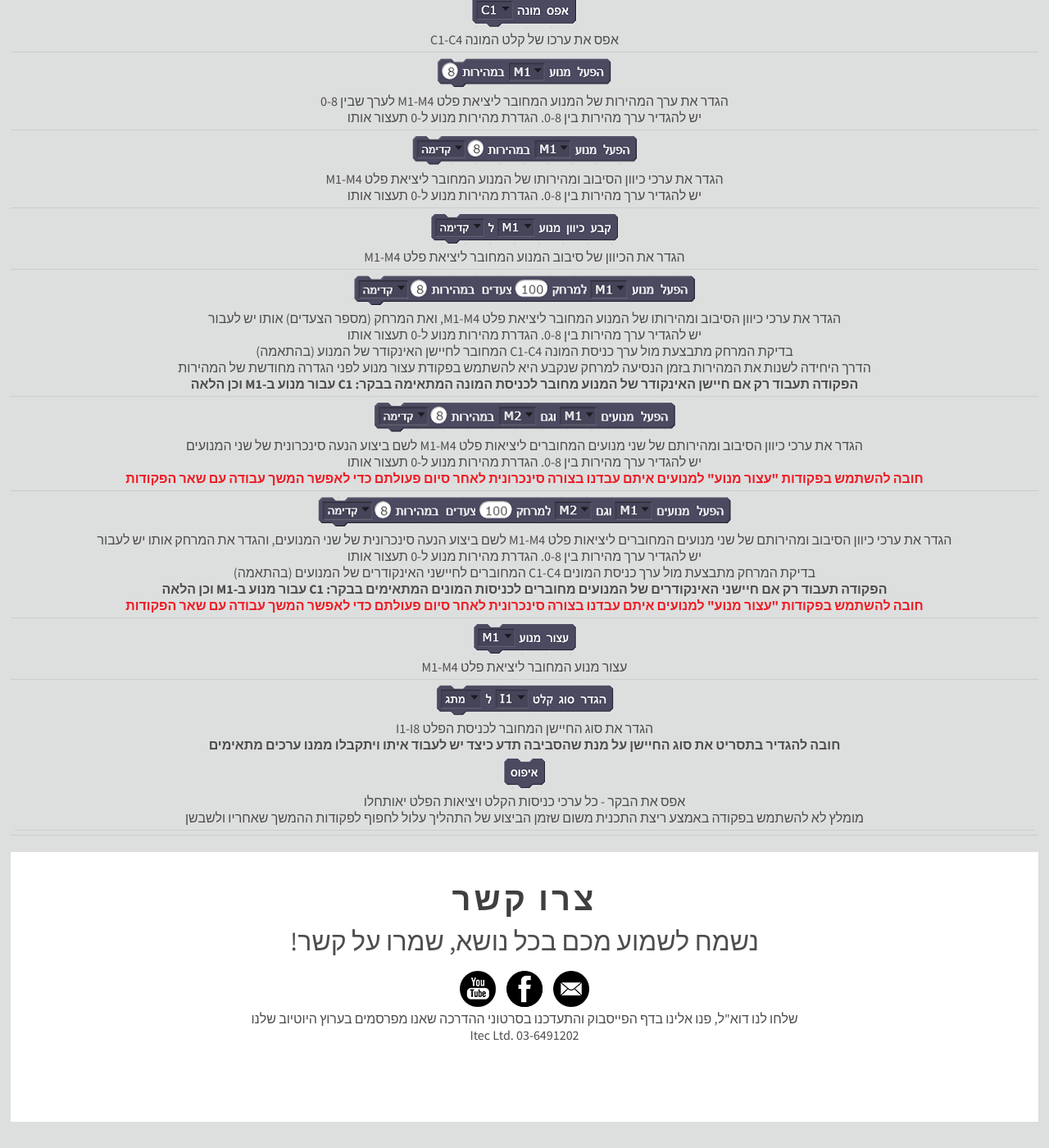
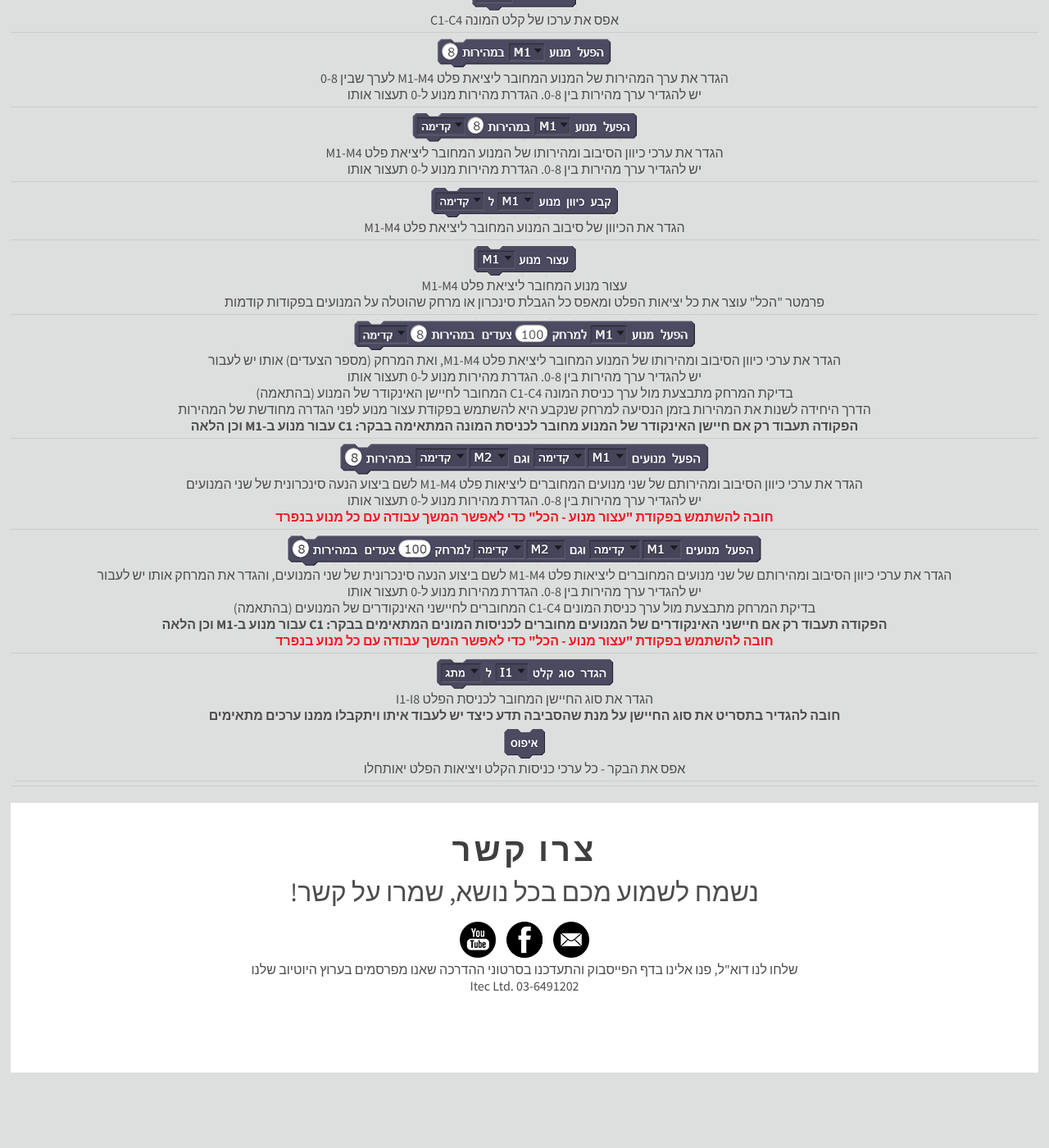
Before and after one commit to adihadas/ftscratch, a Jekyll site: the page index.html, which Jekyll copies as it is, in a window 1280 px wide and 1400 px high, scrolled down 1852 px. Shown: the whole window at 82% size. Built offline with Jekyll 4.4.1, drawn with Linux system fonts in a browser that asks for light colours; after the commit the page ends 3192 px from its top, so only the background shows below that.

Commit message:
update desc

```diff
--- a/index.html
+++ b/index.html
@@ -1,4 +1,4 @@
-<!DOCTYPE html PUBLIC "-//W3C//DTD XHTML 1.0 Strict//EN" "http://www.w3.org/TR/xhtml1/DTD/xhtml1-strict.dtd">
+?<!DOCTYPE html PUBLIC "-//W3C//DTD XHTML 1.0 Strict//EN" "http://www.w3.org/TR/xhtml1/DTD/xhtml1-strict.dtd">
 <html xmlns="http://www.w3.org/1999/xhtml">
 <head>
 <meta http-equiv="Content-Type" content="text/html; charset=utf-8" />
@@ -67,7 +67,7 @@
 				</div>
 		</div>
 		<div class="column2">
-			<a href="bin/FTScratchTXT.exe" class="image image-centered img"><img src="images/ftscratch.png"  alt="" /></a>
+			<a href="bin/FTScratchTXT.exe" class="image image-centered img"><img src="images/ftscratch122.png"  alt="" /></a>
 				<div class="title">
 				<h2>3) הפעילו את <span style="color: rgb(0, 113, 188);" "font-family: Verdana; text-align: center;"><a href="bin/FTScratchTXT.exe"><span style="color: rgb(237, 28, 36);">FT</span>ScratchTXT</span></a></h2>
 				<span class="byline"><b><a href="bin/FTScratchTXT.exe">הורידו למחשב</a> את תוכנת FTSCRATCHTXT המקשרת בין ההרחבה אל הרובוט והפעילו אותה</b></span>
@@ -169,6 +169,11 @@
 			 <div class="text">הגדר את הכיוון של סיבוב המנוע המחובר ליציאת פלט M1-M4<br></div>
 		</div>
 		<div class="blockDesc">
+			 <div class="image"><img src="images/doStopMotor.png"></div>
+			 <div class="text"> עצור מנוע המחובר ליציאת פלט M1-M4<br>
+			 פרמטר "הכל" עוצר את כל יציאות הפלט ומאפס כל הגבלת סינכרון או מרחק שהוטלה על המנועים בפקודות קודמות<br></div>
+		</div>
+		<div class="blockDesc">
 			 <div class="image"><img src="images/doSetMotorSpeedDirDist.png"></div>
 			 <div class="text">הגדר את ערכי כיוון הסיבוב ומהירותו של המנוע המחובר ליציאת פלט M1-M4, ואת המרחק (מספר הצעדים) אותו יש לעבור<br>
 			 יש להגדיר ערך מהירות בין 0-8. הגדרת מהירות מנוע ל-0 תעצור אותו<br>
@@ -180,7 +185,7 @@
 			 <div class="image"><img src="images/doSetMotorSpeedDirSync.png"></div>
 			 <div class="text">הגדר את ערכי כיוון הסיבוב ומהירותם של שני מנועים המחוברים ליציאות פלט M1-M4 לשם ביצוע הנעה סינכרונית של שני המנועים<br>
 			 יש להגדיר ערך מהירות בין 0-8. הגדרת מהירות מנוע ל-0 תעצור אותו<br>
-			 <b style="color: rgb(237, 28, 36);">חובה להשתמש בפקודות "עצור מנוע" למנועים איתם עבדנו בצורה סינכרונית לאחר סיום פעולתם כדי לאפשר המשך עבודה עם שאר הפקודות</b><br></div>
+			 <b style="color: rgb(237, 28, 36);">חובה להשתמש בפקודת "עצור מנוע - הכל"  כדי לאפשר המשך עבודה עם כל מנוע בנפרד</b><br></div>
 		</div>
 		<div class="blockDesc">
 			 <div class="image"><img src="images/doSetMotorSpeedDirDistSync.png"></div>
@@ -188,11 +193,7 @@
 			 יש להגדיר ערך מהירות בין 0-8. הגדרת מהירות מנוע ל-0 תעצור אותו<br>
 			 בדיקת המרחק מתבצעת מול ערך כניסת המונים C1-C4 המחוברים לחיישני האינקודרים של המנועים (בהתאמה)<br>
 			 <b>הפקודה תעבוד רק אם חיישני האינקודרים של המנועים מחוברים לכניסות המונים המתאימים בבקר:  C1 עבור מנוע ב-M1 וכן הלאה</b><br>
-			 <b style="color: rgb(237, 28, 36);">חובה להשתמש בפקודות "עצור מנוע" למנועים איתם עבדנו בצורה סינכרונית לאחר סיום פעולתם כדי לאפשר המשך עבודה עם שאר הפקודות</b></div>
-		</div>
-		<div class="blockDesc">
-			 <div class="image"><img src="images/doStopMotor.png"></div>
-			 <div class="text"> עצור מנוע המחובר ליציאת פלט M1-M4</div>
+			 <b style="color: rgb(237, 28, 36);">חובה להשתמש בפקודת "עצור מנוע - הכל"  כדי לאפשר המשך עבודה עם כל מנוע בנפרד</b></div>
 		</div>
 		<div class="blockDesc">
 			<div class="image"><img src="images/doConfigureInput.png"></div>
@@ -201,8 +202,7 @@
 		</div>
 	  <div class="blockDesc">
 	  	  <div class="image"><img src="images/reset.png"></div>
-		  <div class="text"> אפס את הבקר - כל ערכי כניסות הקלט ויציאות הפלט יאותחלו<br>
-		  מומלץ לא להשתמש בפקודה באמצע ריצת התכנית משום שזמן הביצוע של התהליך עלול לחפוף לפקודות ההמשך שאחריו ולשבשן</div>
+		  <div class="text"> אפס את הבקר - כל ערכי כניסות הקלט ויציאות הפלט יאותחלו<br></div>
 	  </div>
 </div>
 </br>
```
Also changed, not shown: QA.html (+8 -0 lines), src/test_ar.js (+27 -27 lines), images/WIN10_ERROR_122_1.png (added), images/WIN10_ERROR_122_2.png (added), images/doSetMotorSpeedDirDistSync.png, images/doSetMotorSpeedDirSync.png, images/ftscratch122.png (added).
